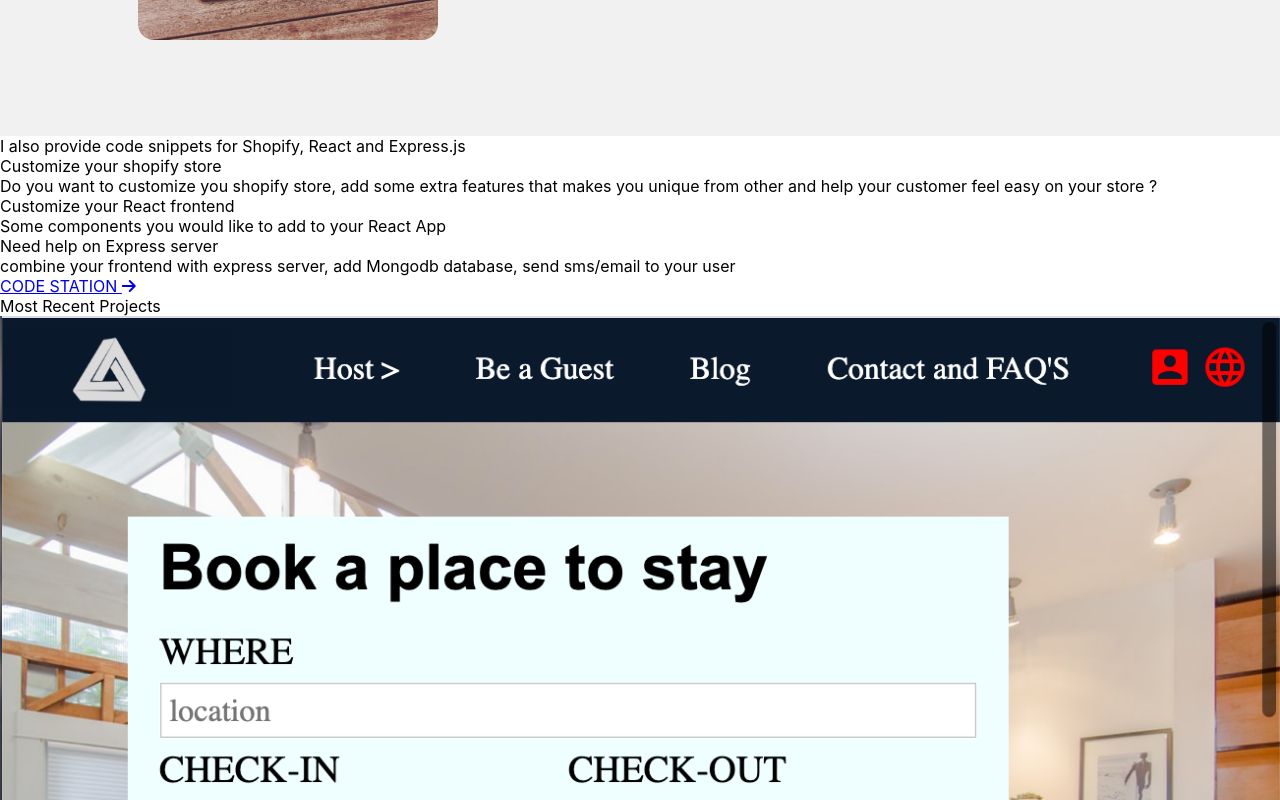
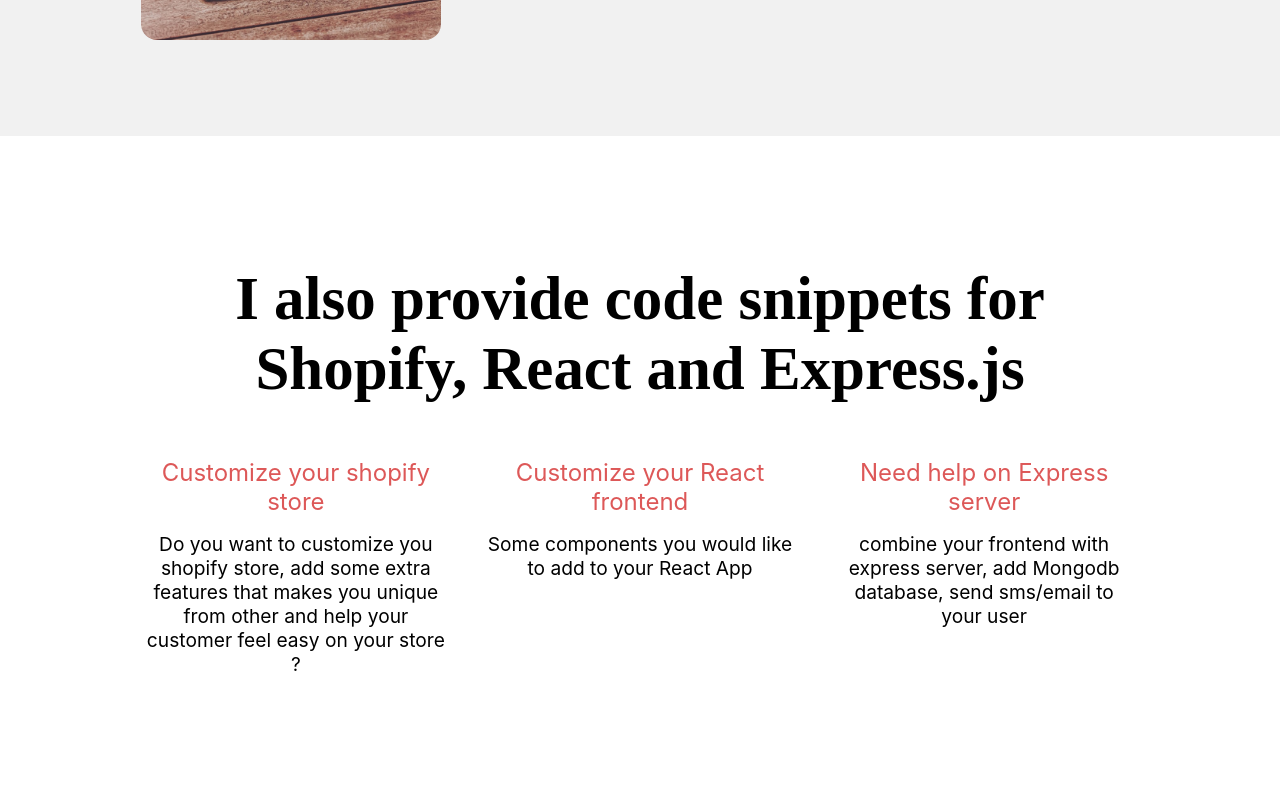
Before and after one commit to bijaybdrkarki/portfolio-react, a React (Create React App) app in the folder portfolio/: page / in a window 1280 px wide. Shown: the part 1240-2040 px from the top of the page. Built offline with nearby package versions, Linux system fonts and the light colour scheme; a web font is replaced by a local one.

Commit message:
added css for aboutcode and recent project section

```diff
--- a/portfolio/src/components/home/home.module.css
+++ b/portfolio/src/components/home/home.module.css
@@ -29,7 +29,7 @@
 .videoSection a{
     margin-top: 1.5em;
 }
-.connect
+.connect, .codestation
 {
     background-color: transparent;
     transition: background-color 0.5s ease;
@@ -49,6 +49,16 @@
     background-color:  rgb(221, 88, 88);
     color: black;
 }
+.codestation
+{
+    color: black;
+}
+.codestation:hover
+{
+    background-color:  rgb(221, 88, 88);
+    color: white;
+}
+
 .homeSection
 {
     margin-top: -3px;
@@ -64,7 +74,7 @@
   width: calc(100vw);
   justify-self: center;
 }
-.homeText h1
+.homeText h1, .aboutCode h1, .recentproject h1
 {
     font-family: kepler-std-semicondensed-dis;
     font-size: calc(100vw/15);
@@ -78,6 +88,69 @@
     font-size: calc(100vw/40);
     text-align: justify;
 }
+.aboutCode
+{
+    margin : 10% 10%;
+    text-align: center;
+}
+.aboutCode h1
+{
+    font-size: calc(100vw/18);
+}
+.codetype
+{
+    margin-bottom: 5em;
+}
+.codetype article
+{
+   padding: 1.5em 0;
+}
+.codetype h2
+{
+    font-size: 1.5em;
+    margin: 16px 0;
+    color: rgb(221, 88, 88);
+}
+.codetype p
+{
+    font-size: 1.2em;
+}
+.recentproject
+{
+    padding: 5% 5%;
+    text-align: center;
+    background-color:  rgb(241, 241, 241);
+}
+
+
+.airbnb, .shopify
+{
+    padding: 2.5%;
+    position: relative;
+}
+.airbnb img, .shopify img
+{
+    filter: brightness(35%);
+}
+.airbnbcenter, .shopifycenter
+{
+    position: absolute;
+    top:50%;
+    left: 50%;
+    margin-left: -100px;
+    margin-top: -46px;
+}
+.airbnbcenter p, .shopify p
+{
+    color: white;
+    font-weight: 400;
+    margin-bottom: 0.5em;
+    text-align: center;
+}
+
+
+
+
 
 @media screen and (min-width: 640px)
 {
@@ -91,10 +164,6 @@
     .videoSection h1{
         font-size: calc(100vw / 22 );
     }
-    .homeSection
-    {
-        grid-gap: 2em;
-    }
     .homeImg
     {
         width: calc(100vw/1.5)
@@ -107,10 +176,45 @@
     {
         font-size: calc(100vw/40);
     }
+    .aboutCode h1, .recentproject h1
+    {
+        font-size: calc(100vw/20);
+    }
+    .codetype article
+    {
+        width: 25em;
+        margin: 0 auto;
+    }
+    .develop
+    {
+        display: grid;
+        grid-template-columns: 1fr 1fr;
+    }
+    .airbnb img, .shopify img
+    {
+        filter: brightness(60%);
+    }
+    .airbnbcenter, .shopifycenter
+    {
+        opacity: 0
+    }
+    .airbnb:hover .airbnbcenter
+    {
+        opacity: 1
+    }
+    .airbnb:hover img, .shopify:hover img
+    {
+        filter: brightness(35%);
+    }
+    .shopify:hover .shopifycenter{
+        opacity: 1
+    }
+
+
 }
 
 
-@media screen and (min-width: 840px)
+@media screen and (min-width: 901px)
 {
     .homeImg
     {
@@ -120,4 +224,29 @@
     {
         font-size: calc(100vw/55);
     }
+    .aboutCode h1, .recentproject h1
+    {
+        font-size: calc(100vw/21);
+    }
+    .codetype
+    {
+        display: grid;
+        grid-template-columns: 1fr 1.05fr 1fr;
+        margin-bottom: 8em;
+    }
+    .codetype article
+    {
+        margin-top: 0.5em;
+        padding: 0 1em;
+    }
+    .codetype article
+    {
+        width: auto;
+    }
+    .airbnb, .shopify
+    {
+        max-width: 80%;
+        margin: 0 auto;
+    }
+
 }
```
